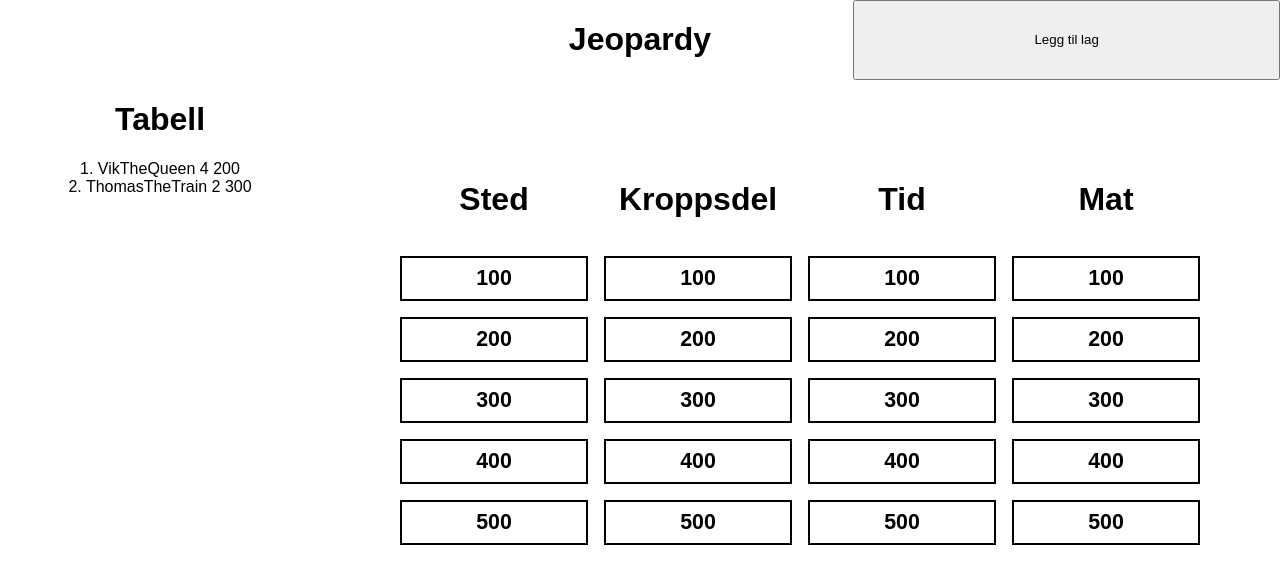
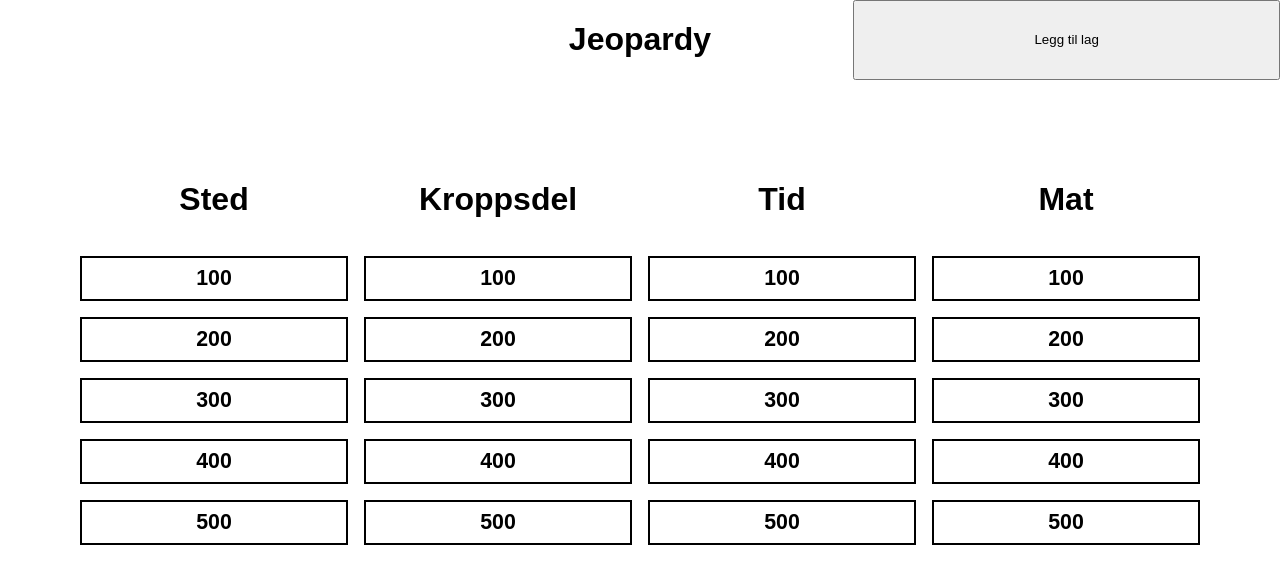
Before and after one commit to thomasrognes/jeopardy, a React (Create React App) app: page / in a window 1280 px wide. Shown: the top 584 px of the page. Built offline with nearby package versions, Linux system fonts and the light colour scheme.

Commit message:
Refactor

```diff
--- a/src/App.css
+++ b/src/App.css
@@ -2,8 +2,3 @@
   text-align: center;
   font-family: Arial, Courier, Helvetica, serif;
 }
-
-.app-content{
-  display: grid;
-  grid-template-columns: 1fr 3fr;
-}
--- a/src/App.js
+++ b/src/App.js
@@ -1,16 +1,12 @@
 import "./App.css";
 import { Board } from "./components/Board/Board";
 import { Header } from "./components/Header/Header";
-import { LeaderBoard } from "./components/LeaderBoard/LeaderBoard";
 
 function App() {
   return (
     <div className="App">
       <Header />
-      <div className="app-content">
-        <LeaderBoard />
-        <Board />
-      </div>
+      <Board />
     </div>
   );
 }
--- a/src/components/Header/Header.js
+++ b/src/components/Header/Header.js
@@ -5,7 +5,7 @@ import { Modal } from "../Modal/Modal";
 import { useAllTeam } from "../../hooks/teamHooks";
 
 export function Header() {
-  const { leaderBoard, setLeaderBoard } = useAllTeam();
+  const { teams, setTeams } = useAllTeam();
   const [isModalOpen, setIsModalOpen] = useState(false);
   const [teamName, setTeamName] = useState("");
 
@@ -34,7 +34,7 @@ export function Header() {
   );
 
   function onCompleteClick() {
-    setLeaderBoard([...leaderBoard, { name: teamName, score: 0 }]);
+    setTeams([...teams, { name: teamName, score: 0 }]);
     setIsModalOpen(false);
   }
 }
--- a/src/components/LeaderBoard/LeaderBoard.css
+++ b/src/components/LeaderBoard/LeaderBoard.css
@@ -0,0 +1,4 @@
+.leader-board{
+    padding-top: 5rem;
+    padding-left: 2rem;
+}
--- a/src/components/LeaderBoard/LeaderBoard.js
+++ b/src/components/LeaderBoard/LeaderBoard.js
@@ -1,11 +1,19 @@
 import React from "react";
+import { useAllTeam } from "../../hooks/teamHooks";
+
+import "./LeaderBoard.css";
 
 export function LeaderBoard() {
+  const { teams } = useAllTeam();
+
   return (
     <div className="leader-board">
       <h1>Tabell</h1>
-        <div>1. VikTheQueen 4 200</div>
-        <div>2. ThomasTheTrain 2 300</div>
+      {teams.map((team) => (
+        <div>
+          {team.name} {team.score}
+        </div>
+      ))}
     </div>
   );
 }
--- a/src/context/TeamContext.js
+++ b/src/context/TeamContext.js
@@ -2,23 +2,16 @@ import React, { createContext, useState } from "react";
 
 export const TeamContext = createContext();
 
-export function LeaderBoardContextProvider(props) {
+export function TeamsContextProvider(props) {
   const { children } = props;
-  const [leaderBoard, setLeaderBoard] = useState([
-    {
-      name: "ThomasForTheWin",
-      score: 100,
-    },
-  ]);
+  const [teams, setTeams] = useState([]);
 
   const context = {
-    leaderBoard,
-    setLeaderBoard,
+    teams,
+    setTeams,
   };
 
   return (
-    <TeamContext.Provider value={context}>
-      {children}
-    </TeamContext.Provider>
+    <TeamContext.Provider value={context}>{children}</TeamContext.Provider>
   );
 }
--- a/src/index.js
+++ b/src/index.js
@@ -3,13 +3,13 @@ import ReactDOM from "react-dom";
 import "./index.css";
 import App from "./App";
 import reportWebVitals from "./reportWebVitals";
-import { LeaderBoardContextProvider } from "./context/TeamContext";
+import { TeamsContextProvider } from "./context/TeamContext";
 
 ReactDOM.render(
   <React.StrictMode>
-    <LeaderBoardContextProvider>
+    <TeamsContextProvider>
       <App />
-    </LeaderBoardContextProvider>
+    </TeamsContextProvider>
   </React.StrictMode>,
   document.getElementById("root")
 );
```
